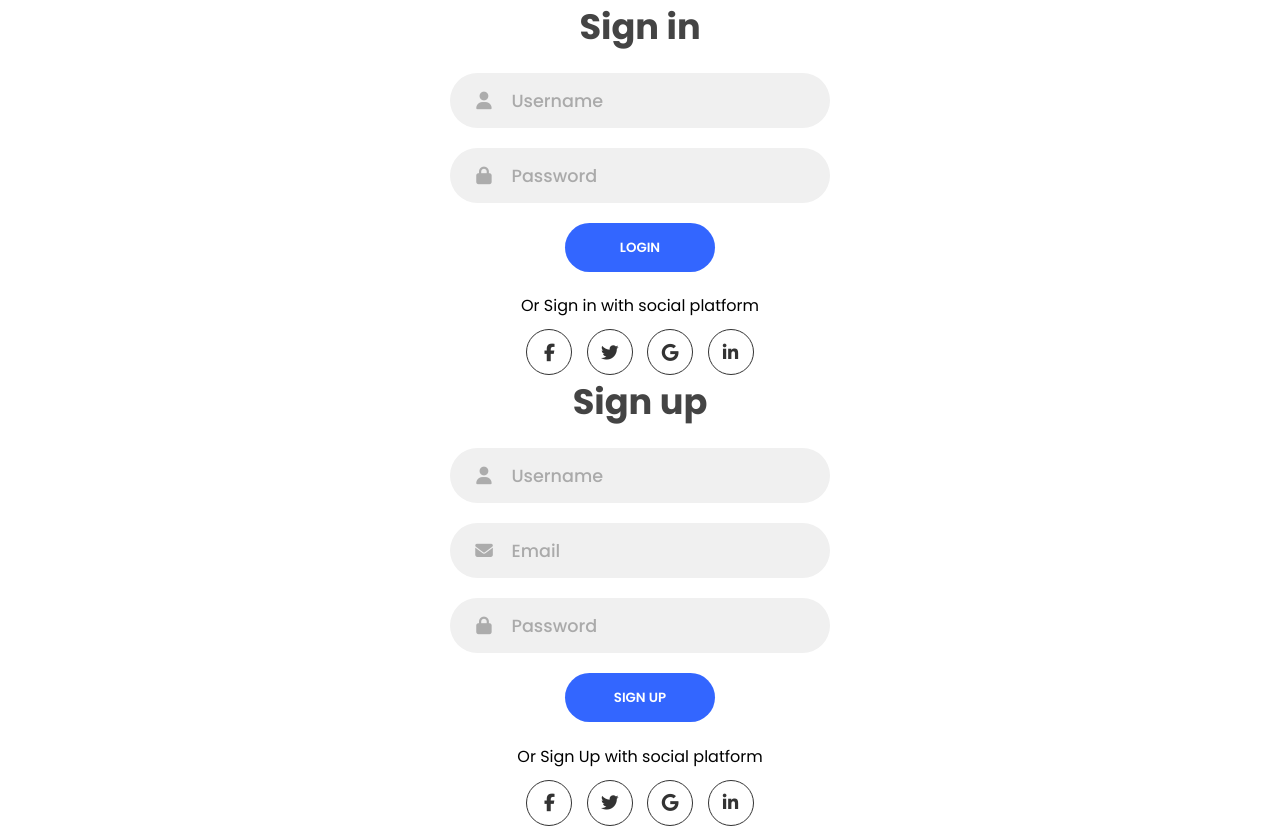
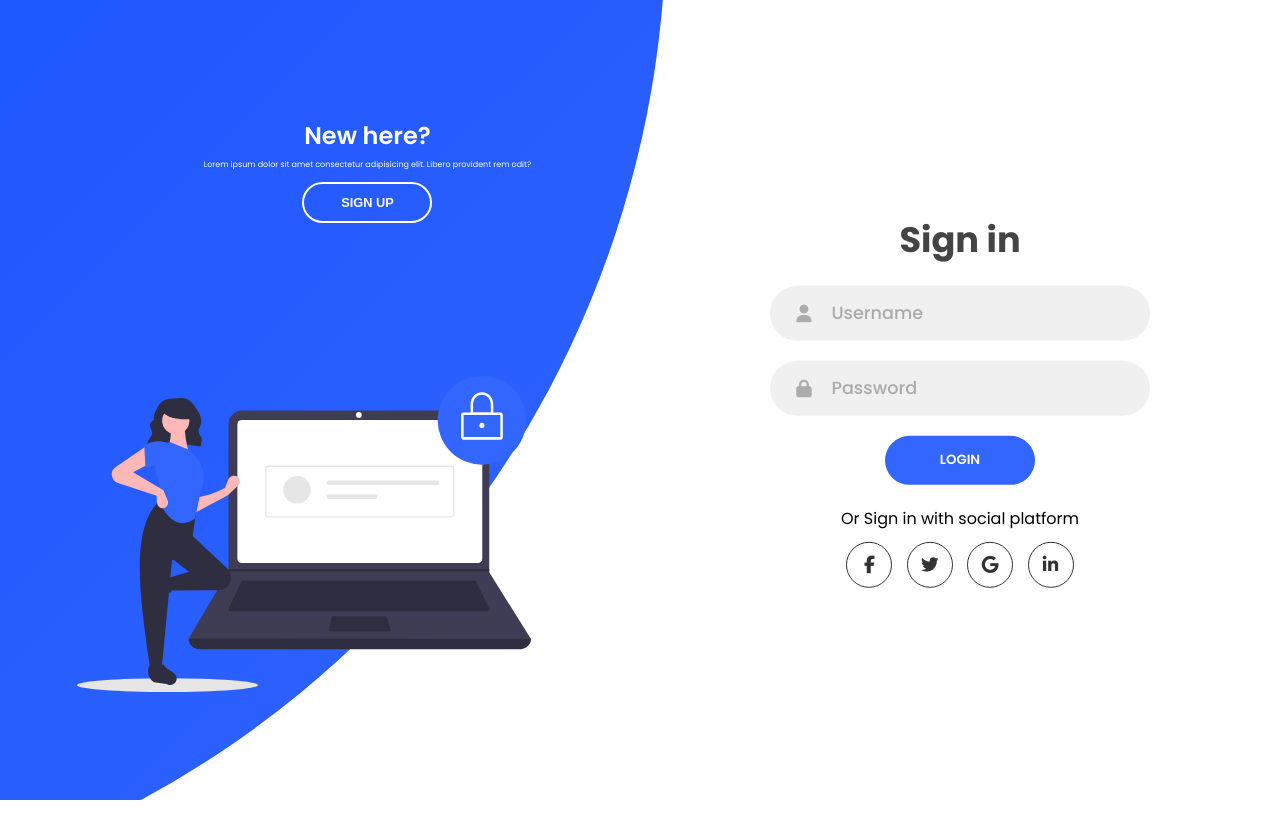
Before and after one commit to m-adnan-farooq/css-reusable, a plain HTML site: page Animated Login and Sign Up/index.html in a window 1280 px wide. After the commit the page ends 800 px from the top, so only its background shows below. Drawn offline with Linux system fonts and the light colour scheme.

Commit message:
Second Commit

```diff
--- a/Animated Login and Sign Up/index.html
+++ b/Animated Login and Sign Up/index.html
@@ -1,21 +1,19 @@
 <!DOCTYPE html>
 <html lang="en">
+
 <head>
     <meta charset="UTF-8">
     <meta http-equiv="X-UA-Compatible" content="IE=edge">
     <meta name="viewport" content="width=device-width, initial-scale=1.0">
     <link rel="stylesheet" href="styles.css">
-    <script
-      src="https://kit.fontawesome.com/64d58efce2.js"
-      crossorigin="anonymous"
-    ></script>
+    <script src="https://kit.fontawesome.com/64d58efce2.js" crossorigin="anonymous"></script>
     <title>Login and Sign Up page</title>
 </head>
+
 <body>
     <div class="container">
         <div class="forms-container">
-            <div class="panels-container">
-                <div class="signin-singup">
+            <div class="signin-signup">
                 <form action="" class="sign-in-form">
                     <h2 class="title">Sign in</h2>
                     <div class="input-field">
@@ -26,7 +24,7 @@
                         <i class="fas fa-lock"></i>
                         <input type="password" placeholder="Password">
                     </div>
-                        <input type="submit" value="Login" class="btn solid"/>
+                    <input type="submit" value="Login" class="btn solid" />
 
                     <p class="social-text">Or Sign in with social platform</p>
                     <div class="social-media">
@@ -59,7 +57,7 @@
                         <i class="fas fa-lock"></i>
                         <input type="password" placeholder="Password">
                     </div>
-                        <input type="submit" value="Sign Up" class="btn solid"/>
+                    <input type="submit" value="Sign Up" class="btn solid" />
 
                     <p class="social-text">Or Sign Up with social platform</p>
                     <div class="social-media">
@@ -79,8 +77,28 @@
                 </form>
             </div>
         </div>
+        <div class="panels-container">
+            <div class="panel left-panel">
+                <div class="content">
+                    <h3>New here?</h3>
+                    <p>Lorem ipsum dolor sit amet consectetur adipisicing elit. Libero provident rem odit?</p>
+                    <button class="btn transparent" id="sign-up-btn">Sign up</button>
+                </div>
+                <img src="secure_login.svg" class="image" alt="">
+            </div>
+
+
+            <div class="panel right-panel">
+                <div class="content">
+                    <h3>One of Us?</h3>
+                    <p>Lorem ipsum dolor sit amet consectetur adipisicing elit. Libero provident rem odit?</p>
+                    <button class="btn transparent" id="sign-in-btn">Sign in</button>
+                </div>
+                <img src="winter_magic.svg" class="image" alt="">
             </div>
         </div>
-    <style src="index.js"></style>
+    </div>
+    <script src="index.js"></script>
 </body>
+
 </html>
--- a/Animated Login and Sign Up/index.js
+++ b/Animated Login and Sign Up/index.js
@@ -0,0 +1,13 @@
+const sign_in_btn = document.getElementById('sign-in-btn');
+const sign_up_btn = document.getElementById('sign-up-btn');
+const container = document.querySelector('.container');
+
+
+sign_up_btn.addEventListener('click', ()=>{
+    container.classList.add('sign-up-mode')
+})
+
+
+sign_in_btn.addEventListener('click', ()=>{
+    container.classList.remove('sign-up-mode')
+})
--- a/Animated Login and Sign Up/styles.css
+++ b/Animated Login and Sign Up/styles.css
@@ -18,6 +18,20 @@ body, input{
     overflow: hidden;
 }
 
+.container::before{
+    content: '';
+    position: absolute;
+    width: 2000px;
+    height: 2000px;
+    border-radius: 50%;
+    background: linear-gradient(-45deg, #3366ff, #0040ff);
+    top: -10%;
+    right: 48%;
+    transform: translateY(-50%);
+    z-index: 6;
+    transition: 1.8s ease-in-out
+}
+
 /* .forms-container{
     position: absolute;
     width: 100%;
@@ -26,13 +40,35 @@ body, input{
     left: 0;
 } */
 
+.signin-signup{
+    position: absolute;
+    top: 50%;
+    left: 75%;
+    transform: translate(-50%, -50%);
+    width: 50%;
+    display: grid;
+    grid-template-columns: 1fr;
+    z-index: 5;
+}
+
 form{
     display: flex;
     align-items: center;
     justify-content: center;
     flex-direction: column;
+    padding: 0 5rem;
+    overflow: hidden;
+    grid-column: 1 / 2;
+    grid-row: 1 / 2;
 }
 
+form.sign-in-form{
+    z-index: 2;
+}
+form.sign-up-form{
+    z-index: 1;
+    opacity: 0;
+}
 .title{
     font-size: 2.2rem;
     color: #444;
@@ -120,3 +156,85 @@ form{
     color: #3366ff;
     border-color: #3366ff;
 }
+
+.panels-container{
+    position: absolute;
+    width: 100%;
+    height: 100%;
+    top: 0;
+    left: 0;
+    display: grid;
+    grid-template-columns: repeat(2, 1fr);
+}
+
+.panel{
+    display: flex;
+    flex-direction: column;
+    align-items: flex-end;
+    justify-content: space-around;
+    text-align: center;
+    z-index: 7;
+}
+
+.left-panel{
+    padding: 3rem 17% 2rem 12%;
+    pointer-events: all;
+}
+
+.right-panel{
+    padding: 3rem 12% 2rem 17%;
+    pointer-events: none;
+}
+
+.panel .content{
+    color: #fff;
+    transition: 0.9s 0.6s ease-in-out;
+}
+
+.panel h3{
+    font-weight: 600;
+    line-height: 1;
+    font-size: 1.5rem;
+}
+
+.panel p{
+    font-size: 0.5rem;
+    padding: 0.7rem 0;
+}
+
+.btn.transparent{
+    margin: 0;
+    background: none;
+    border: 2px solid #fff;
+    width: 130px;
+    height: 41px;
+    font-weight: 600;
+    font-size: 0.8rem;
+
+}
+
+.image{
+    width: 100%;
+    transition: 1.1s 0.4s ease-in-out;
+}
+
+.right-panel .content, .right-panel .image{
+    transform: translateX(800px);
+}
+
+
+
+.container.sign-up-mode:before{
+    transform: translate(100%,-50%);
+    right: 52%;
+}
+
+.container.sign-up-mode .left-panel .image, .container.sign-up-mode .left-panel .content{
+    transform: translateX(-800px);
+
+}
+
+.container.sign-up-mode .right-panel .image, .container.sign-up-mode .right-panel .content{
+    transform: translateX(0px);
+
+}
```
Lines whose indentation alone changed are shown as unchanged.
